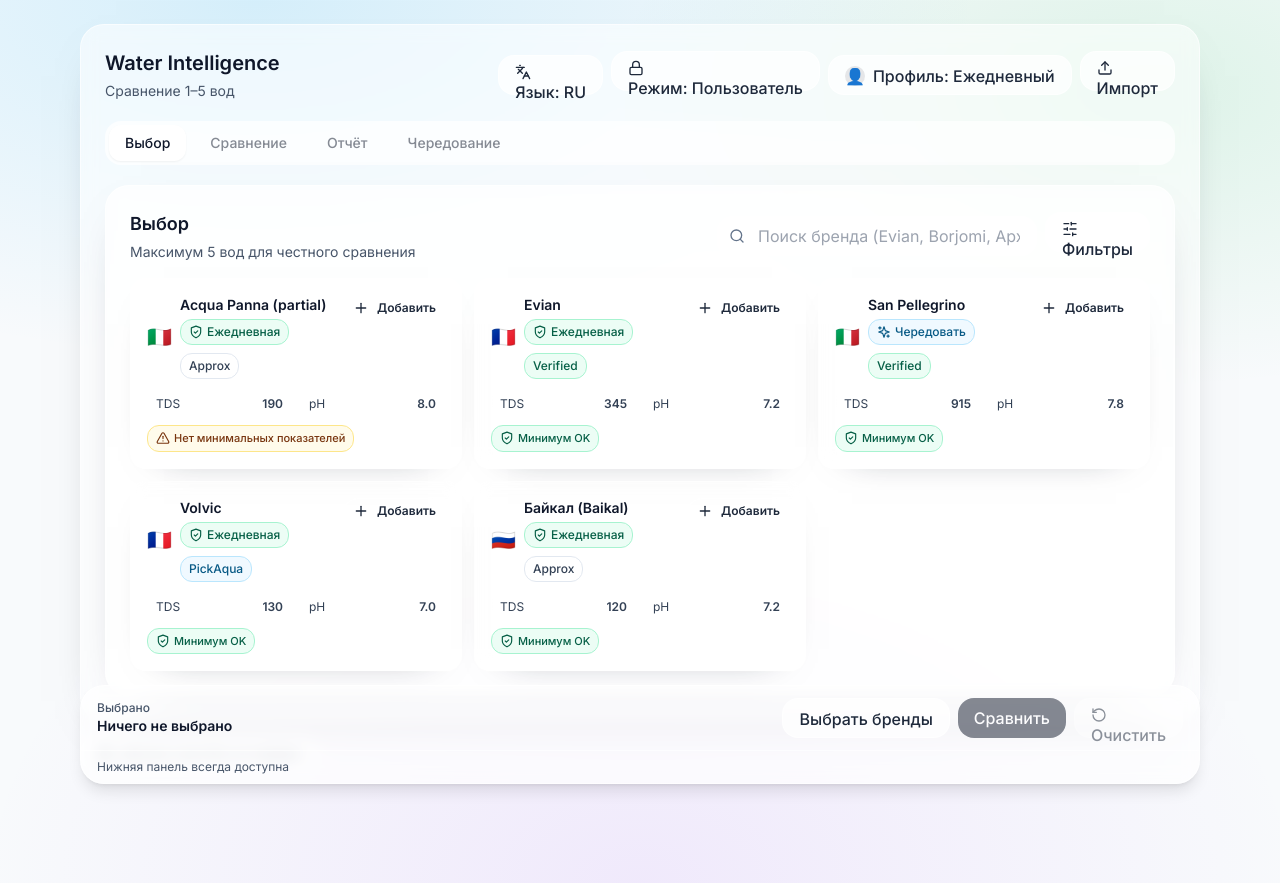
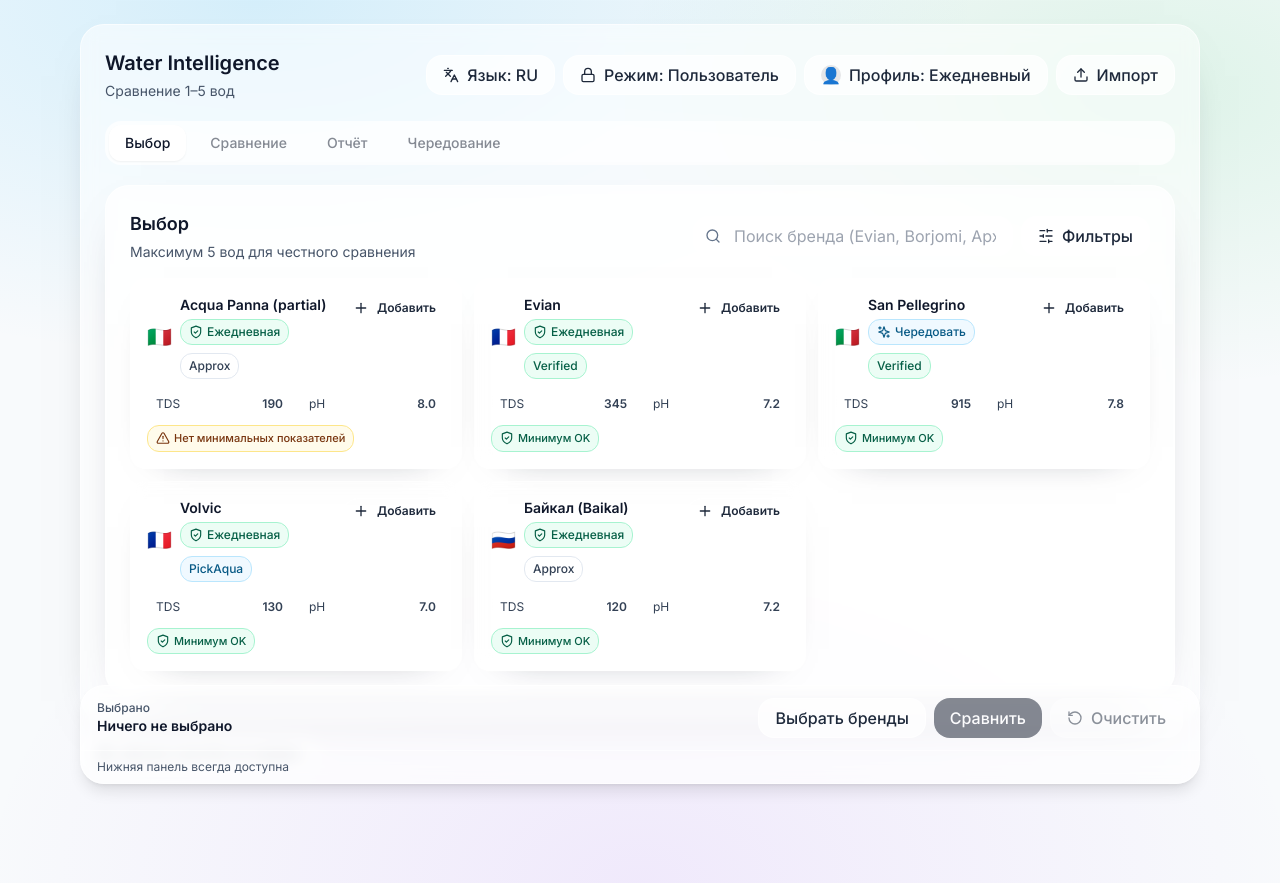
Before and after one commit to ompromedia-cyber/water-compare-app, a React (Create React App) app: page / in a window 1280 px wide. Built offline with nearby package versions, Linux system fonts and the light colour scheme; the HTML template or start-up script is replaced by a standard one.

Commit message:
Update App.js

```diff
--- a/src/App.js
+++ b/src/App.js
@@ -36,7 +36,7 @@
 const Button = ({ children, variant, className, onClick, disabled, type = "button" }) => (
   <button
     type={type}
-    className={`px-4 py-2 rounded-2xl font-medium transition-all ${
+    className={`px-4 py-2 rounded-2xl font-medium transition-all inline-flex items-center ${
       variant === "outline"
         ? "border border-white/60 bg-white/70 hover:bg-white text-slate-800"
         : "bg-slate-900 text-white hover:bg-slate-800"
```
